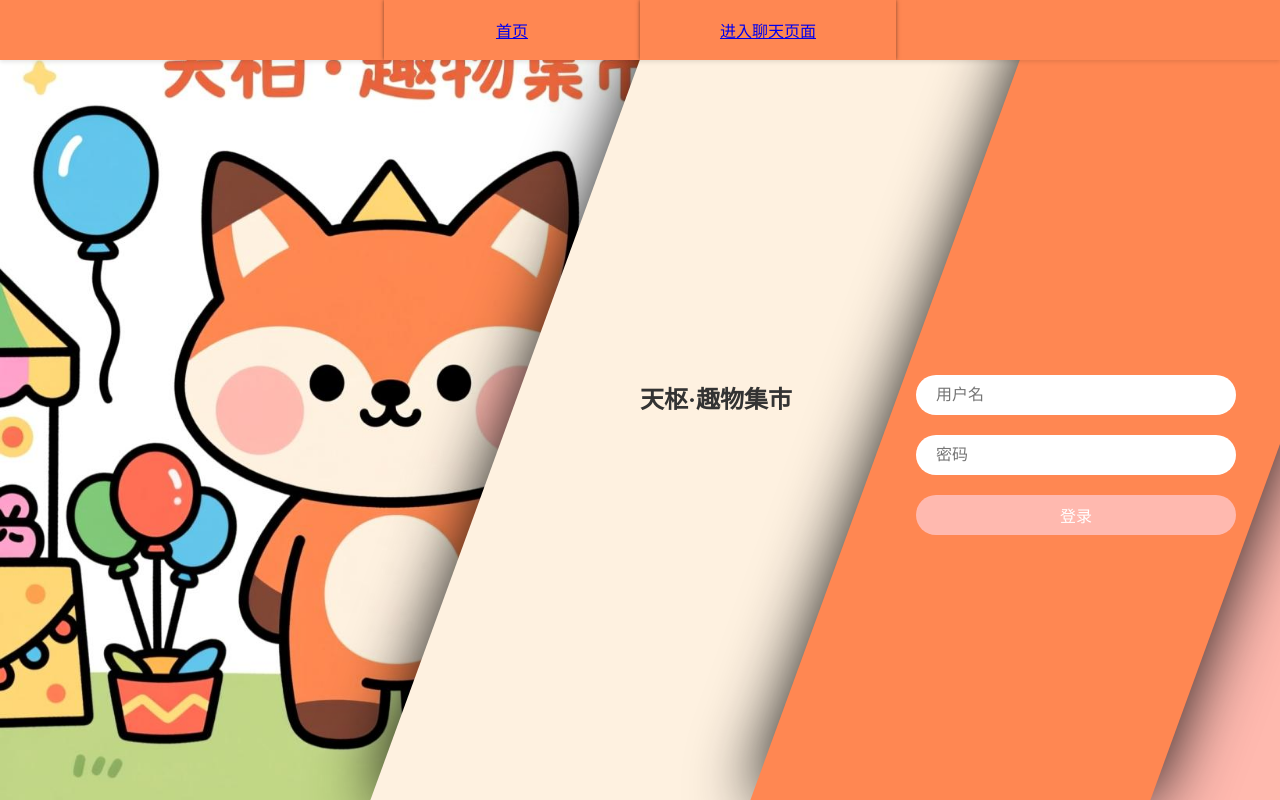
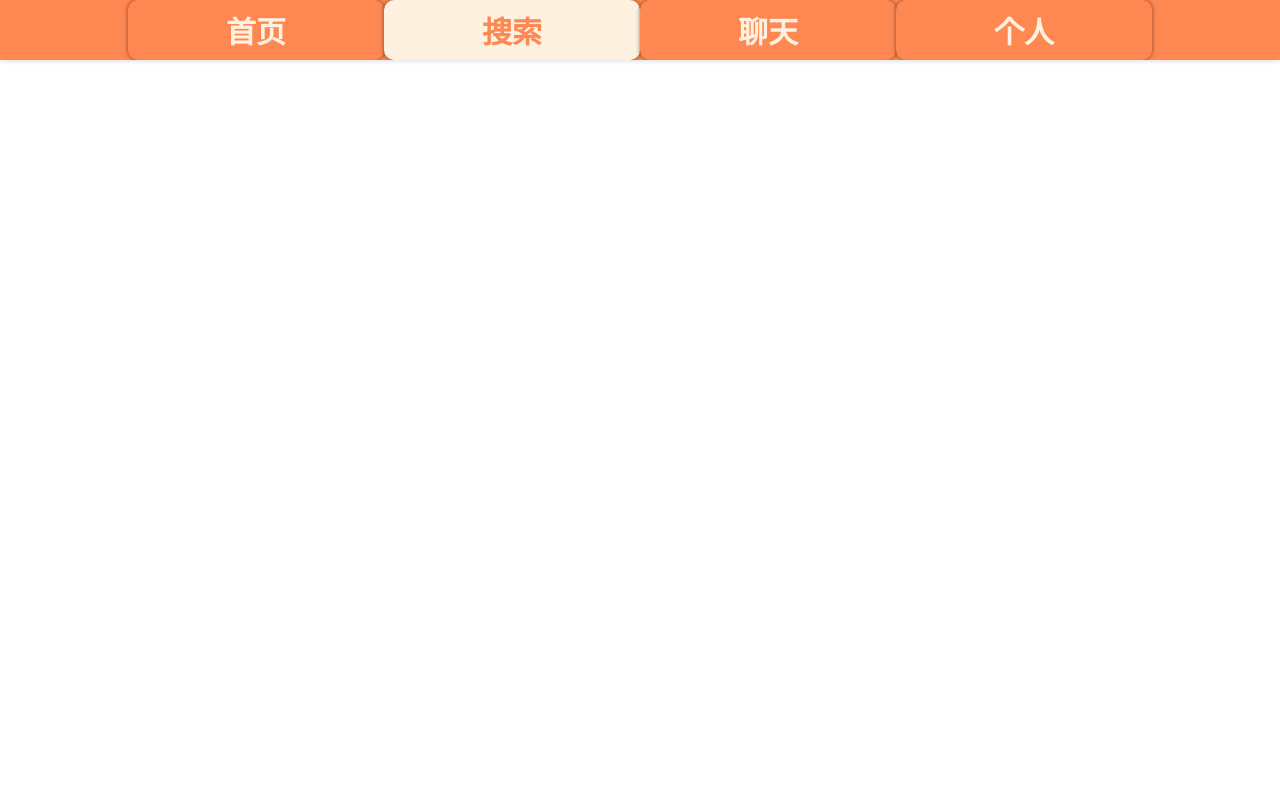
Before and after one commit to Mrhongxing/local__ai__chat__page, a Vue app: page /search in a window 1280 px wide. Before the commit this address led to /login. Built offline with nearby package versions, Linux system fonts and the light colour scheme; the HTML template or start-up script is replaced by a standard one.

Commit message:
add_pages

```diff
--- a/src/App.vue
+++ b/src/App.vue
@@ -11,8 +11,9 @@ import { useRoute,RouterLink } from 'vue-router';
 <template>
   <div class="select_header">
     <RouterLink exact-active-class="button_shop_active" class="button_shop" to="/shopping">首页</RouterLink>
-    <RouterLink exact-active-class="button_chat_active" class="button_chat" to="/chatpage">进入聊天页面</RouterLink>
-
+    <RouterLink exact-active-class="button_chat_active" class="button_chat" to="/search">搜索</RouterLink>
+    <RouterLink exact-active-class="button_chat_active" class="button_chat" to="/chatpage">聊天</RouterLink>
+    <RouterLink exact-active-class="button_chat_active" class="button_chat" to="/person">个人</RouterLink>
   </div>
   <div class="user">
     <div class="user_image"></div>
@@ -52,9 +53,15 @@ import { useRoute,RouterLink } from 'vue-router';
       justify-content: center;
       background-color: rgb(255, 135, 82);
       box-shadow: 0 0 4px rgba(0, 0, 0, 0.5);
+      color: rgba(254,241,224);
+      font-weight: bold;
+      font-size: 30px;
+      text-decoration-line: none;
+      border-radius: 10px;
     }
     .button_chat_active{
-      background-color: rgb(255, 185, 175);
+      background-color: rgba(254,241,224);
+      color: rgb(255, 135, 82);
     }
     .button_shop{
       height: 100%;
@@ -64,13 +71,17 @@ import { useRoute,RouterLink } from 'vue-router';
       justify-content: center;
       background-color: rgb(255, 135, 82);
       box-shadow: 0 0 4px rgba(0, 0, 0, 0.5);
-
+      color: rgba(254,241,224);
+      font-weight: bold;
+      font-size: 30px;
+      text-decoration-line: none;
+      border-radius: 10px;
     }
     .button_shop_active{
-      background-color: rgb(255, 185, 175);
+      background-color: rgba(254,241,224);
+      color: rgb(255, 135, 82);
     }
   }
-
   .user{
     background-color: transparent;
     position: absolute;
@@ -92,15 +103,21 @@ import { useRoute,RouterLink } from 'vue-router';
       .user_name{
         font-size: 16px;
         font-weight: bold;
-        color: white;
+        color: black;
+        cursor: pointer;
       }
       .user_id{
         font-size: 16px;
-        color: white;
+        color: black;
+        cursor: pointer;
+        font-weight: bold;
       }
-      .botton_login{
+      .button_login{
         font-size: 16px;
-        color: white;
+        color: black;
+        cursor: pointer;
+        font-weight: bold;
+        text-decoration-line: none;
       }
     }
     .user_image{
@@ -123,6 +140,7 @@ import { useRoute,RouterLink } from 'vue-router';
     height: 100vh;
     background: #f0f0f0;
     position: absolute;
+    z-index: 1002;
     left: 0;
     top: 0;
     overflow: hidden;
--- a/src/component/chatpage_page/chatpage.vue
+++ b/src/component/chatpage_page/chatpage.vue
@@ -58,8 +58,20 @@ function send() {
     background: #fff;
     border-radius: 8px;
     padding: 16px;
-    max-width: 600px;
-    margin: 0 auto;
+    /*max-width: 600px;
+    margin: 0 auto;*/
+    box-sizing: border-box;
+    border: rgb(255, 135, 82) solid 2px;
+    /*height: calc(100vh - 60px);
+    width: 100%;*/
+    position: absolute;
+    left: 0;
+    top: 0;
+    right: 0;
+    bottom: 0;
+    margin: auto;
+    width: 600px;
+    height: 300px;
 }
 .messages {
     min-height: 200px;
@@ -85,7 +97,7 @@ input {
 button {
     padding: 6px 16px;
     border: none;
-    background: #409eff;
+    background: rgb(255, 185, 175);
     color: #fff;
     border-radius: 4px;
     cursor: pointer;
--- a/src/component/login/login.vue
+++ b/src/component/login/login.vue
@@ -66,7 +66,7 @@ import axios from 'axios';
                 alert('登录成功！');
                 // 假设返回的数据中包含一个 token 字段
                 localStorage.setItem('token', response.data.token);
-                router.push('/chatpage');
+                router.push('/shopping');
             } else {
                 alert('登录失败: ' + response.data.message);
             }
--- /dev/null
+++ b/src/component/person_page/person.vue
@@ -0,0 +1,6 @@
+<template>
+    <div>个人页面</div>
+</template>
+<style></style>
+<script setup lang="ts" name="person">
+</script>
--- /dev/null
+++ b/src/component/search_page/search.vue
@@ -0,0 +1,3 @@
+<template></template>
+<style></style>
+<script setup lang="ts" name="search"></script>
--- a/src/router/router.ts
+++ b/src/router/router.ts
@@ -14,15 +14,26 @@ const routes = createRouter({
         component: login
     },
     {
+        path: '/shopping',
+        name: 'shopping',
+        component: () => import('@/component/shopping_page/shopping.vue')
+    },
+    {
+        path:'/person',
+        name:'person',
+        component:() => import('@/component/person_page/person.vue')
+    },
+    {
+        path:'/search',
+        name:'search',
+        component:() => import('@/component/search_page/search.vue')
+    },
+    {
         path: '/chatpage',
         name: 'chatpage',
         component: () => import('@/component/chatpage_page/chatpage.vue')
     }
-    ,{
-        path: '/shopping',
-        name: 'shopping',
-        component: () => import('@/component/shopping_page/shopping.vue')
-    },
+    ,
     {
         path: '/:pathMatch(.*)*',
         redirect: '/login'
```
